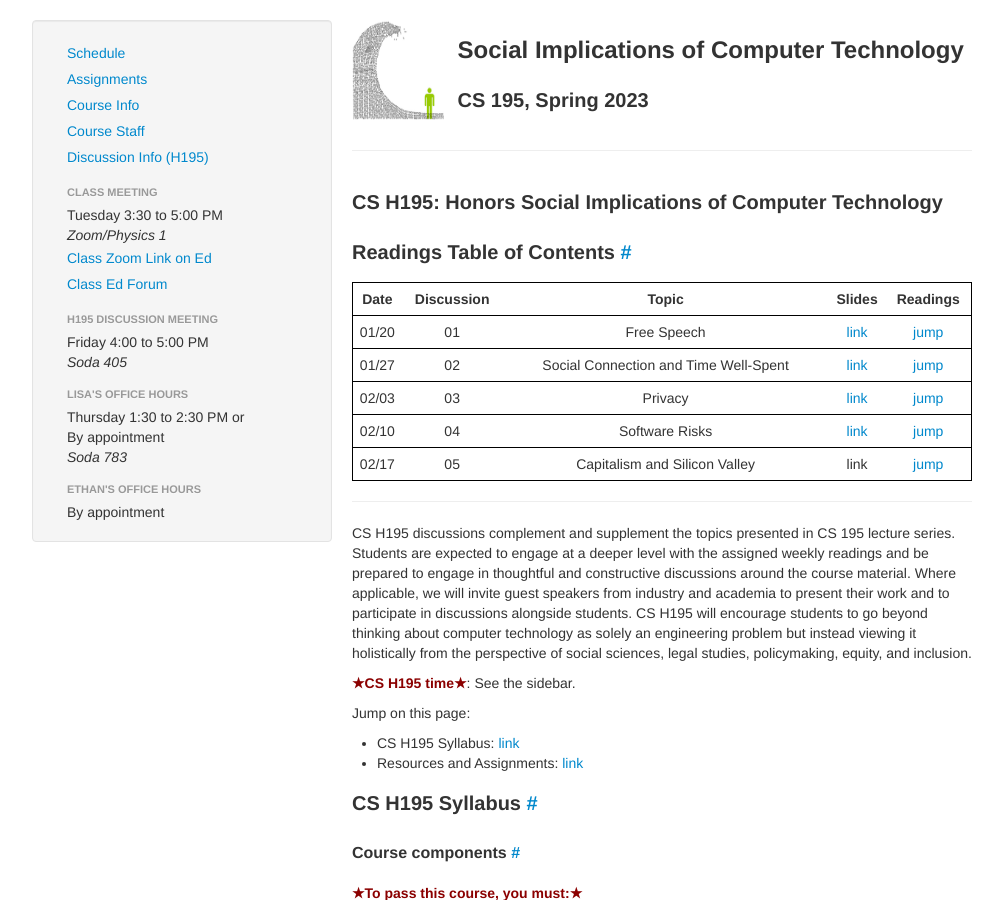
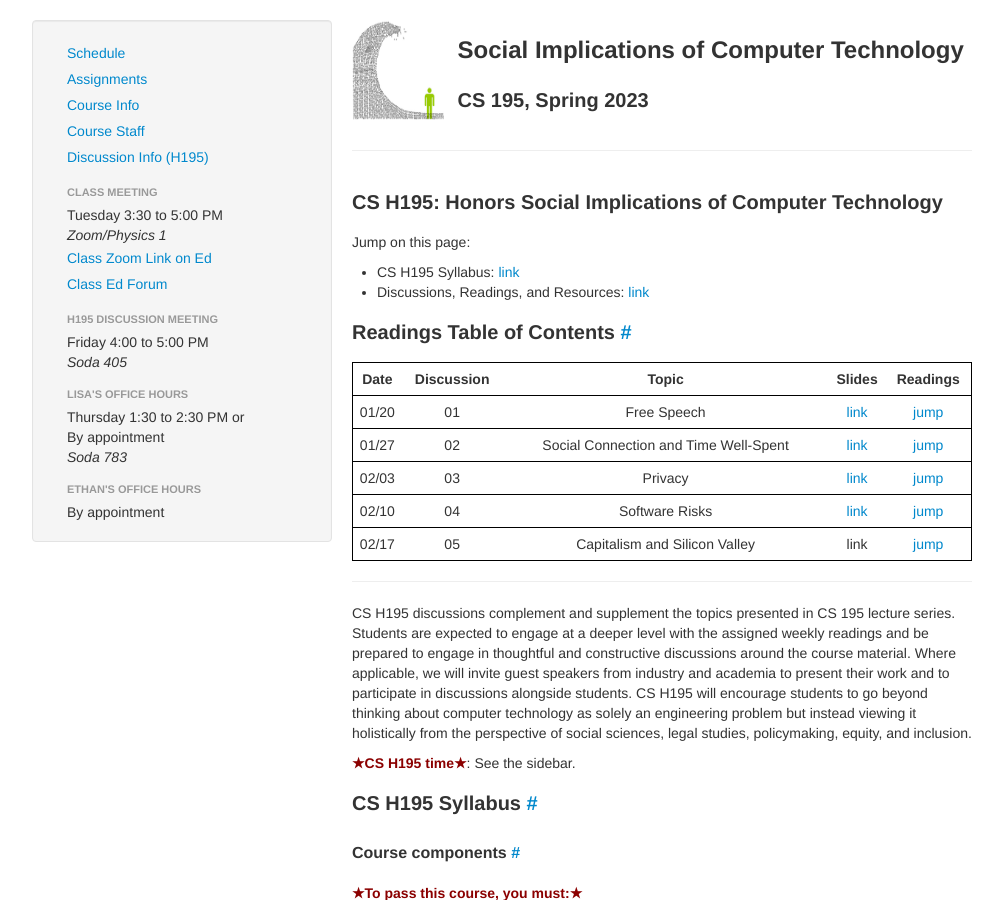
Before and after one commit to Berkeley-CS195/sp23, a Jekyll site: the page built from discussion.md, in a window 1280 px wide and 900 px high. Shown: the whole window, without its empty margins (138-1141 px from the left). Built offline with Jekyll 4.4.1, drawn with Linux system fonts in a browser that asks for light colours; part of the change alters nothing that is shown.

Commit message:
discussion revamp

```diff
--- a/discussion.md
+++ b/discussion.md
@@ -3,6 +3,11 @@ layout: page
 released: true
 title: "CS H195: Honors Social Implications of Computer Technology"
 ---
+
+Jump on this page:
+
+- CS H195 Syllabus: [link](#cs-h195-syllabus)
+- Discussions, Readings, and Resources: [link](#cs-h195-resources)
 
 ## Readings Table of Contents
 
@@ -38,11 +43,6 @@ problem but instead viewing it holistically from the perspective of social
 sciences, legal studies, policymaking, equity, and inclusion.
 
 **CS H195 time**: See the sidebar.
-
-Jump on this page:
-
-- CS H195 Syllabus: [link](#cs-h195-syllabus)
-- Resources and Assignments: [link](#cs-h195-resources)
 
 ## CS H195 Syllabus
 
```
